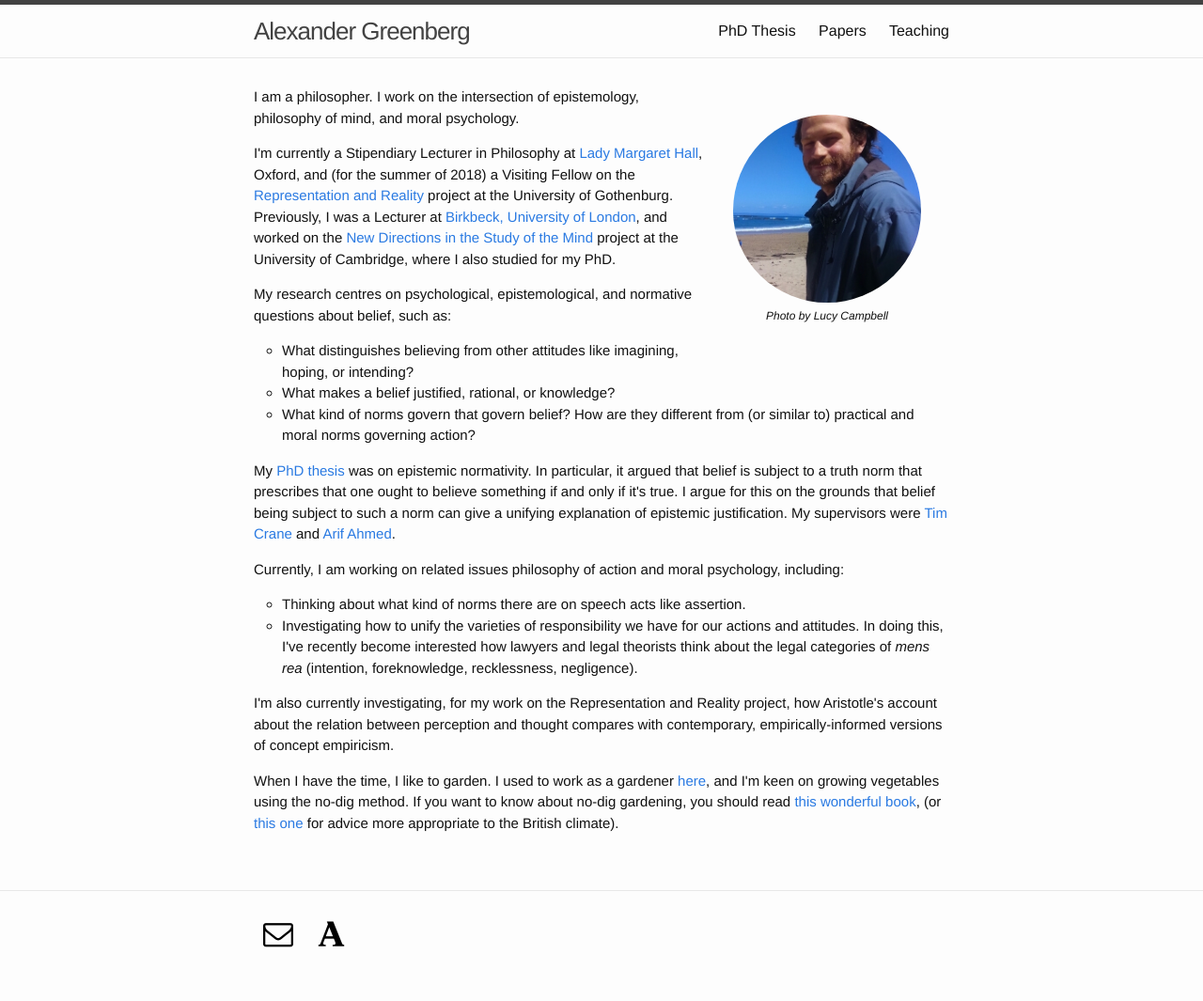
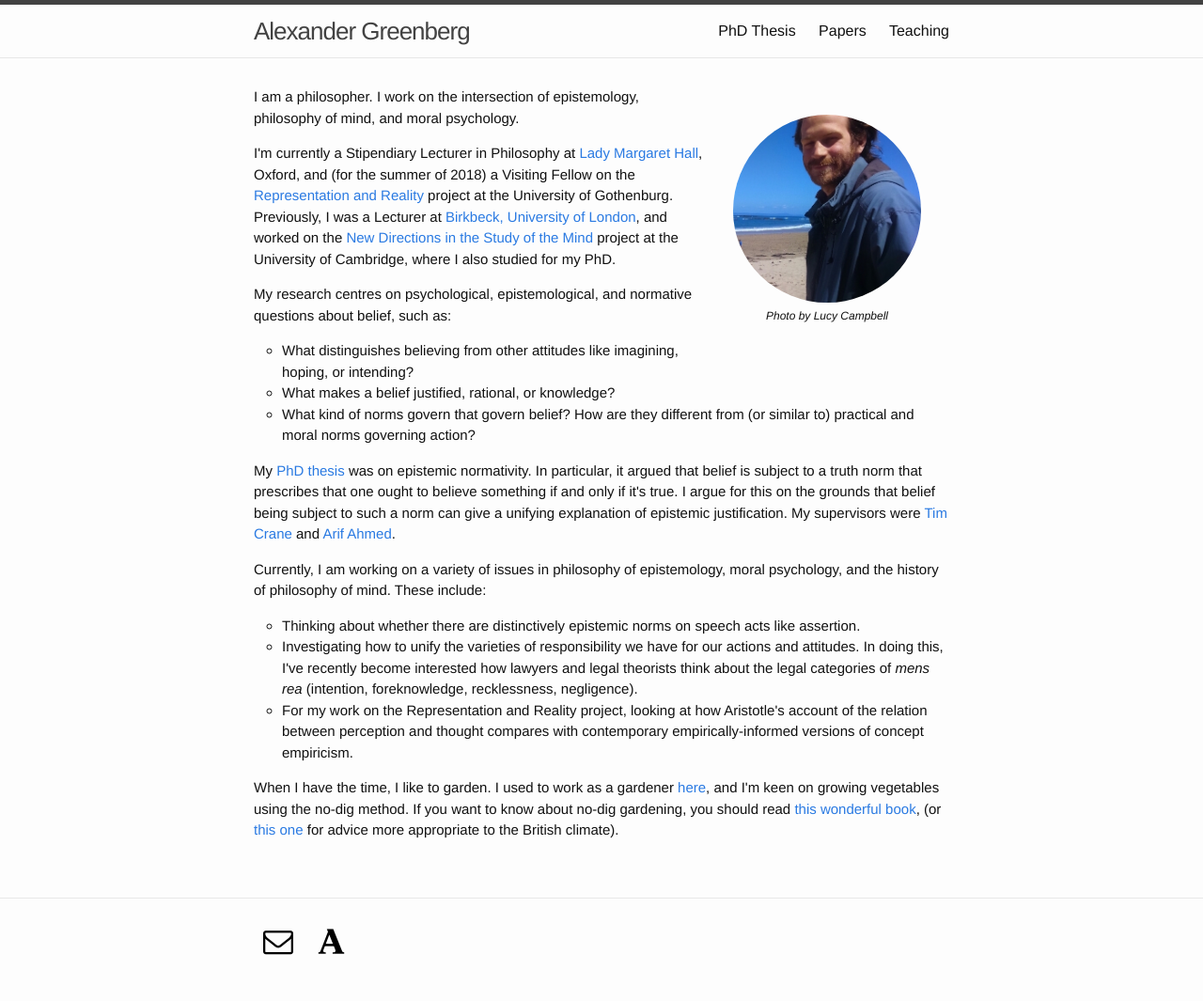
Before and after one commit to alexandergreenberg/alexandergreenberg.github.io, a Jekyll site: the page built from index.html, in a window 1280 px wide. Shown: the whole page at 94% size. Built offline with Jekyll 4.4.1, drawn with Linux system fonts in a browser that asks for light colours; some web fonts are replaced.

Commit message:
Update index.html

```diff
--- a/index.html
+++ b/index.html
@@ -17,12 +17,12 @@ layout: default
         <li>What kind of norms govern that govern belief? How are they different from (or similar to) practical and moral norms governing action?</li>
       </ul>
     <p class="paragraph">My <a href="/phd-thesis/">PhD thesis</a> was on epistemic normativity. In particular, it argued that belief is subject to a truth norm that prescribes that one ought to believe something if and only if it's true. I argue for this on the grounds that belief being subject to such a norm can give a unifying explanation of epistemic justification. My supervisors were <a href="http://www.timcrane.com" target="_blank">Tim Crane</a> and <a href="http://www.phil.cam.ac.uk/people/teaching-research-pages/ahmed/ahmed-page" target="_blank">Arif Ahmed</a>.</p>
-    <p class="paragraph">Currently, I am working on related issues philosophy of action and moral psychology, including:
+    <p class="paragraph">Currently, I am working on a variety of issues in philosophy of epistemology, moral psychology, and the history of philosophy of mind. These include:
       <ul class="questions-list">
-        <li>Thinking about what kind of norms there are on speech acts like assertion.</li>
+        <li>Thinking about whether there are distinctively epistemic norms on speech acts like assertion.</li>
         <li>Investigating how to unify the varieties of responsibility we have for our actions and attitudes. In doing this, I've recently become interested how lawyers and legal theorists think about the legal categories of <em>mens rea</em> (intention, foreknowledge, recklessness, negligence).</li>
+        <li>For my work on the Representation and Reality project, looking at how Aristotle's account of the relation between perception and thought compares with contemporary empirically-informed versions of concept empiricism.</li>
       </ul>
-    <p class="paragraph">I'm also currently investigating, for my work on the Representation and Reality project, how Aristotle's account about the relation between perception and thought compares with contemporary, empirically-informed versions of concept empiricism.</p>
     <p class="paragraph">When I have the time, I like to garden. I used to work as a gardener <a href="http://www.kings.cam.ac.uk/about/history.html#gardens" target="_blank">here</a>, and I'm keen on growing vegetables using the no-dig method. If you want to know about no-dig gardening, you should read <a href="http://www.nyrb.com/products/the-one-straw-revolution?variant=1094932353" target="_blank">this wonderful book</a>, (or <a href="http://www.charlesdowding.co.uk/product/organic-gardening-the-natural-no-dig-way/" target="_blank">this one</a> for advice more appropriate to the British climate).</p>
   </div>
 </div>
```
